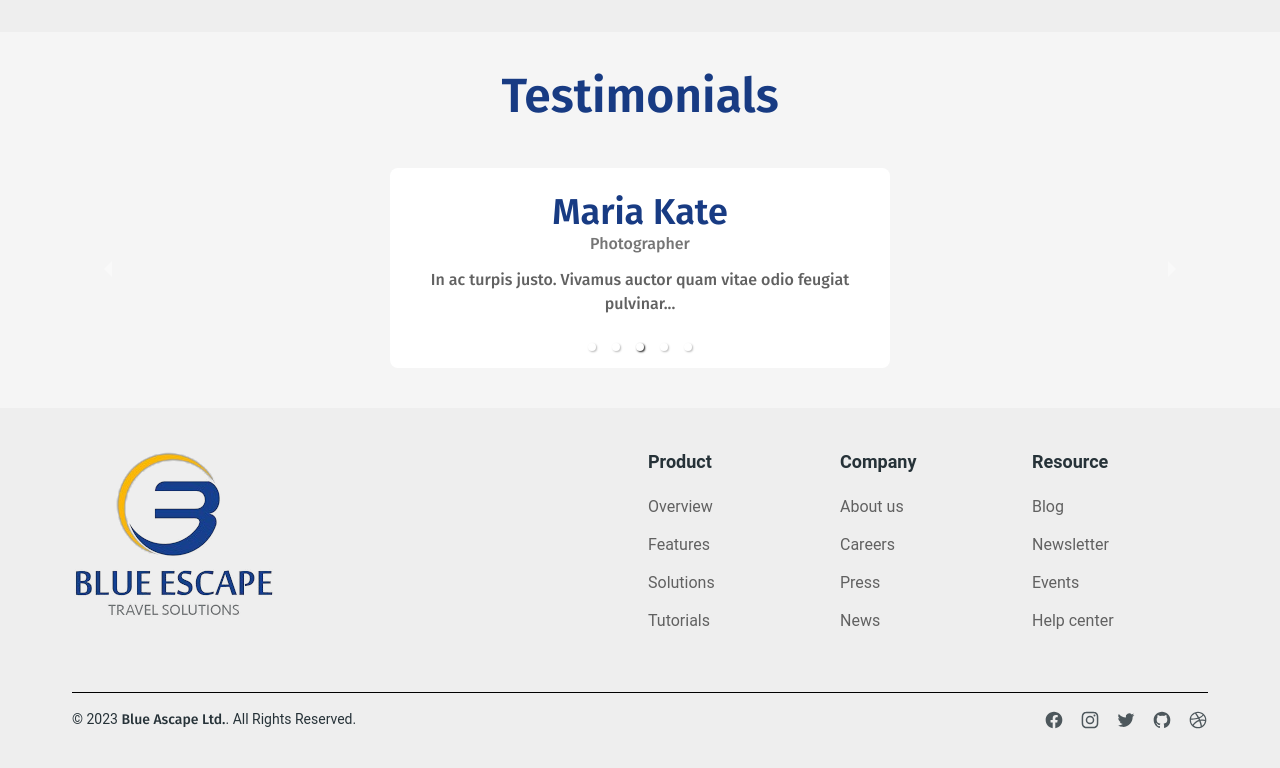
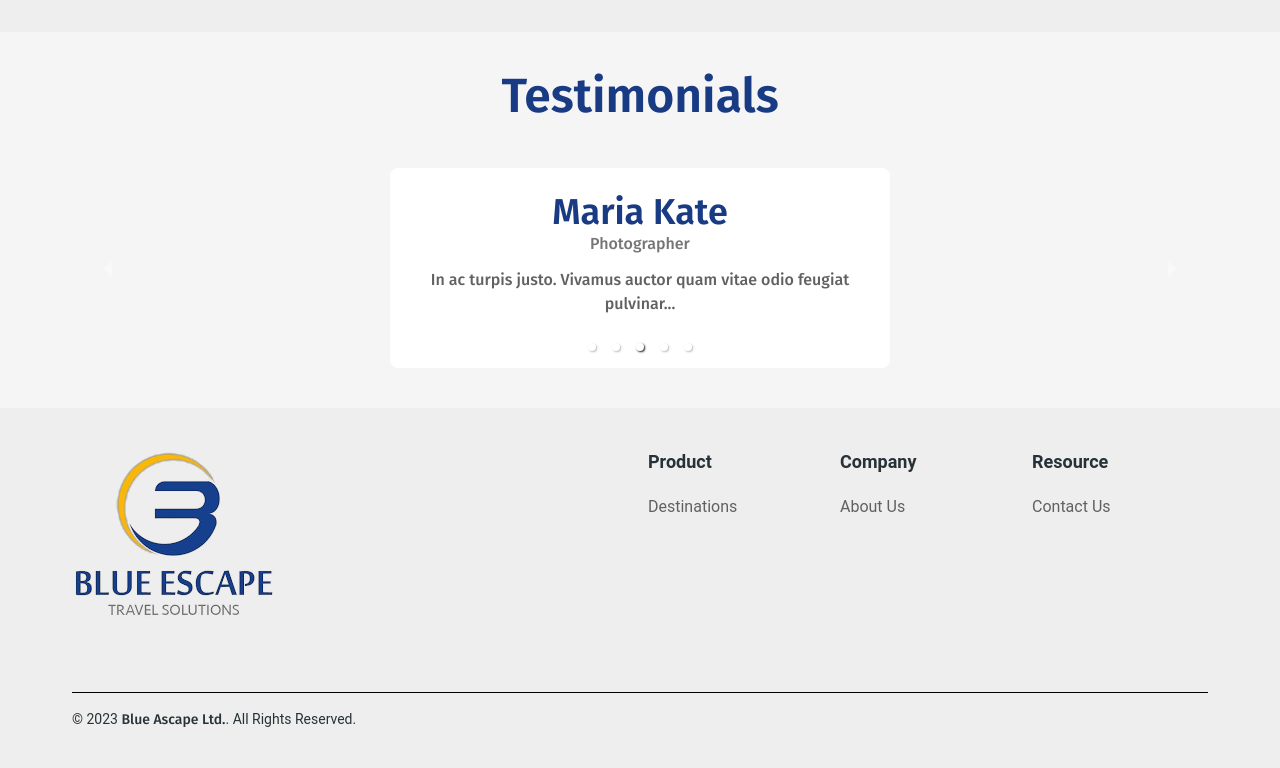
Before and after one commit to Orace227/Client-CMS, a React (Create React App) app: page / in a window 1280 px wide. Shown: the part 3352-4120 px from the top of the page. Built offline with nearby package versions, Linux system fonts and the light colour scheme; no server answers; a web font is replaced by a local one.

Commit message:
some chages in footer

```diff
--- a/src/Components/Footer.js
+++ b/src/Components/Footer.js
@@ -1,17 +1,19 @@
 import { Typography } from "@material-tailwind/react";
 import logo from "../Assests/logo.png";
+import { Link } from "react-router-dom";
+
 const LINKS = [
   {
     title: "Product",
-    items: ["Overview", "Features", "Solutions", "Tutorials"],
+    items: [{ Destinations: "Destinations", link: "/Countries" }],
   },
   {
     title: "Company",
-    items: ["About us", "Careers", "Press", "News"],
+    items: [{ Destinations: "About Us", link: "/AboutUs" }],
   },
   {
     title: "Resource",
-    items: ["Blog", "Newsletter", "Events", "Help center"],
+    items: [{ Destinations: "Contact Us", link: "/ContactUs" }],
   },
 ];
 
@@ -31,20 +33,21 @@ export default function Footer() {
                 <Typography
                   variant="small"
                   color="blue-gray"
-                  className="mb-3 text-lg opacity-100 font-bold "
+                  className="mb-3 text-lg opacity-100 font-bold"
                 >
                   {title}
                 </Typography>
-                {items.map((link) => (
-                  <li key={link}>
-                    <Typography
-                      as="a"
-                      href="#"
-                      color="gray"
-                      className="py-1.5 font-normal transition-colors hover:text-blue-gray-900"
-                    >
-                      {link}
-                    </Typography>
+                {items.map((item, index) => (
+                  <li key={index}>
+                    <Link to={item.link}>
+                      <Typography
+                        as="span"
+                        color="gray"
+                        className="py-1.5 font-normal transition-colors hover:text-blue-gray-900"
+                      >
+                        {item.Destinations}
+                      </Typography>
+                    </Link>
                   </li>
                 ))}
               </ul>
@@ -60,7 +63,7 @@ export default function Footer() {
             <a href="https://material-tailwind.com/">Blue Ascape Ltd.</a>. All
             Rights Reserved.
           </Typography>
-          <div className="flex gap-4 text-blue-gray-900 sm:justify-center">
+          {/* <div className="flex gap-4 text-blue-gray-900 sm:justify-center">
             <Typography
               as="a"
               href="#"
@@ -97,20 +100,7 @@ export default function Footer() {
                 />
               </svg>
             </Typography>
-            <Typography
-              as="a"
-              href="#"
-              className="opacity-80 transition-opacity hover:opacity-100"
-            >
-              <svg
-                className="h-5 w-5"
-                fill="currentColor"
-                viewBox="0 0 24 24"
-                aria-hidden="true"
-              >
-                <path d="M8.29 20.251c7.547 0 11.675-6.253 11.675-11.675 0-.178 0-.355-.012-.53A8.348 8.348 0 0022 5.92a8.19 8.19 0 01-2.357.646 4.118 4.118 0 001.804-2.27 8.224 8.224 0 01-2.605.996 4.107 4.107 0 00-6.993 3.743 11.65 11.65 0 01-8.457-4.287 4.106 4.106 0 001.27 5.477A4.072 4.072 0 012.8 9.713v.052a4.105 4.105 0 003.292 4.022 4.095 4.095 0 01-1.853.07 4.108 4.108 0 003.834 2.85A8.233 8.233 0 012 18.407a11.616 11.616 0 006.29 1.84" />
-              </svg>
-            </Typography>
+
             <Typography
               as="a"
               href="#"
@@ -147,7 +137,7 @@ export default function Footer() {
                 />
               </svg>
             </Typography>
-          </div>
+          </div> */}
         </div>
       </div>
     </footer>
```
